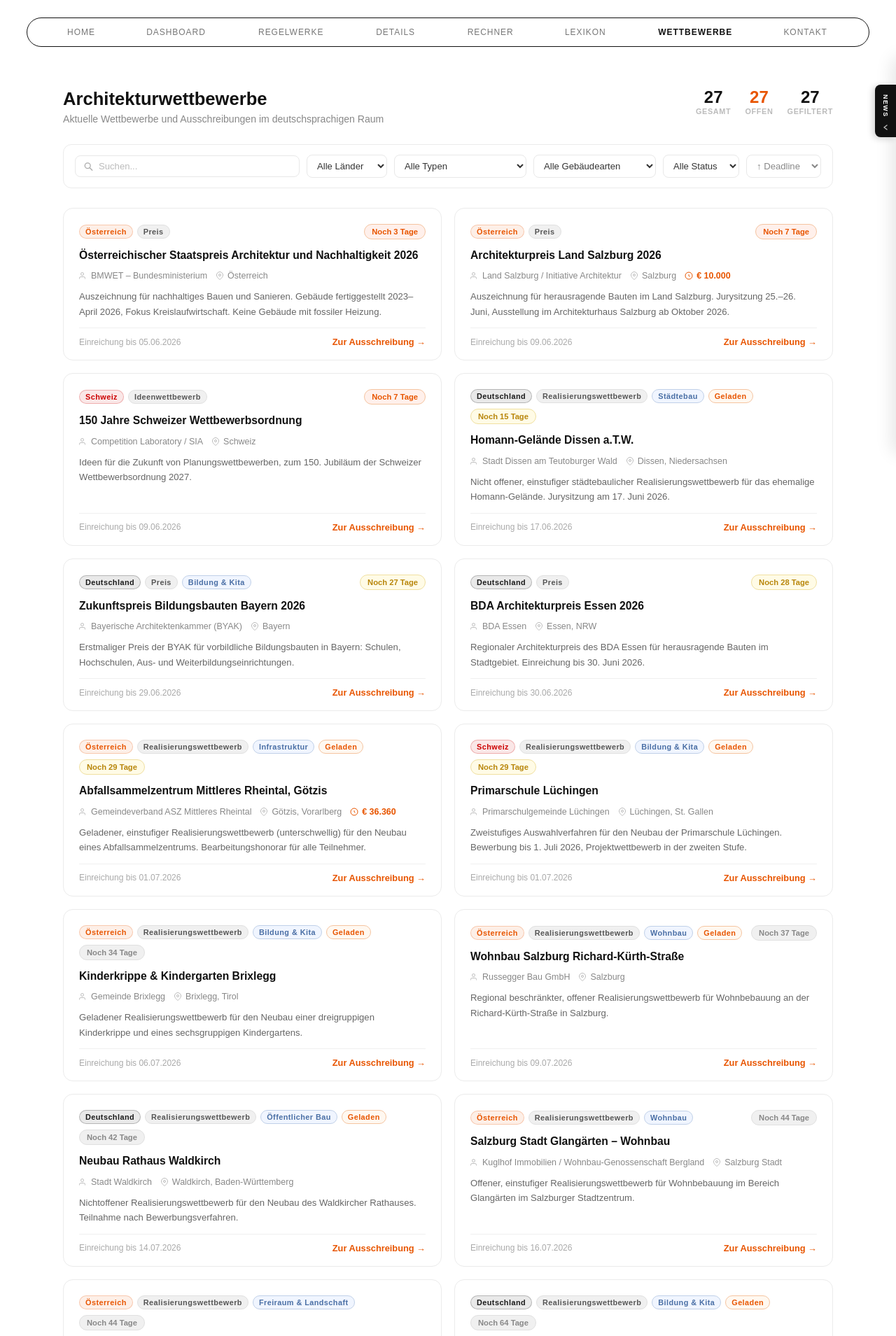
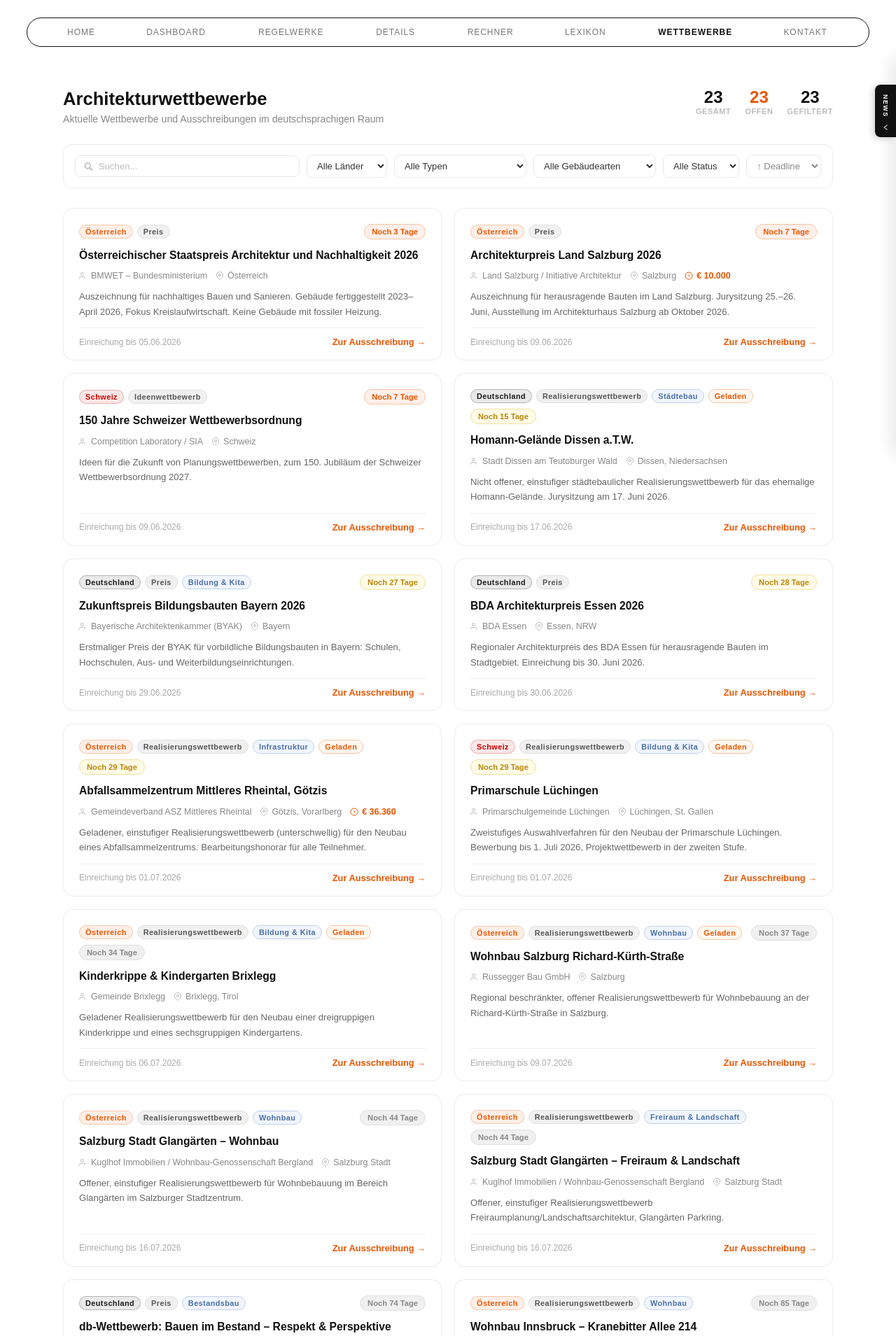
Before and after one commit to hauart91/derArchistent, a React (Create React App) app: page /wettbewerbe in a window 1280 px wide. Shown: the part 71-1980 px from the top of the page at 70% size. Built offline with nearby package versions, Linux system fonts and the light colour scheme.

Commit message:
Remove 4 unverified German competitions
Co-Authored-By: Claude Sonnet 4.6 <noreply@anthropic.com>

```diff
--- a/src/pages/Wettbewerbe.js
+++ b/src/pages/Wettbewerbe.js
@@ -187,34 +187,6 @@ const COMPETITIONS = [
   },
   // ── Deutschland – Realisierungswettbewerbe ───────────
   {
-    id: 22,
-    title: "Neubau Rathaus Waldkirch",
-    veranstalter: "Stadt Waldkirch",
-    deadline: "2026-07-14",
-    land: "DE",
-    typ: "Realisierungswettbewerb",
-    gebaeude: "Öffentlicher Bau",
-    ort: "Waldkirch, Baden-Württemberg",
-    preisgeld: "—",
-    offen: false,
-    beschreibung: "Nichtoffener Realisierungswettbewerb für den Neubau des Waldkircher Rathauses. Teilnahme nach Bewerbungsverfahren.",
-    url: "https://www.wettbewerbe-aktuell.de/ausschreibungen",
-  },
-  {
-    id: 23,
-    title: "Schulcampus Langen (Hessen)",
-    veranstalter: "Stadt Langen",
-    deadline: "2026-08-05",
-    land: "DE",
-    typ: "Realisierungswettbewerb",
-    gebaeude: "Bildung & Kita",
-    ort: "Langen, Hessen",
-    preisgeld: "—",
-    offen: false,
-    beschreibung: "Beschränkter Realisierungswettbewerb Neubau Schulcampus. Freie Grundschule, Ganztag, Sporthalle und Freianlagen.",
-    url: "https://www.baunetz.de/wettbewerbe/",
-  },
-  {
     id: 24,
     title: "db-Wettbewerb: Bauen im Bestand – Respekt & Perspektive",
     veranstalter: "db deutsche bauzeitung",
@@ -241,34 +213,6 @@ const COMPETITIONS = [
     offen: true,
     beschreibung: "Erstmaliger Preis der BYAK für vorbildliche Bildungsbauten in Bayern: Schulen, Hochschulen, Aus- und Weiterbildungseinrichtungen.",
     url: "https://www.byak.de/",
-  },
-  {
-    id: 26,
-    title: "Neubau Feuerwache Nürtingen",
-    veranstalter: "Stadt Nürtingen",
-    deadline: "2026-09-18",
-    land: "DE",
-    typ: "Realisierungswettbewerb",
-    gebaeude: "Infrastruktur",
-    ort: "Nürtingen, Baden-Württemberg",
-    preisgeld: "—",
-    offen: false,
-    beschreibung: "Nichtoffener Realisierungswettbewerb für den Neubau der Hauptfeuerwache Nürtingen. Teilnahme nach Bewerbungsverfahren.",
-    url: "https://www.wettbewerbe-aktuell.de/ausschreibungen",
-  },
-  {
-    id: 27,
-    title: "Wohnquartier Am Abelsberg, Mannheim",
-    veranstalter: "GBG – Mannheimer Wohnungsbaugesellschaft",
-    deadline: "2026-10-02",
-    land: "DE",
-    typ: "Realisierungswettbewerb",
-    gebaeude: "Wohnbau",
-    ort: "Mannheim, Baden-Württemberg",
-    preisgeld: "—",
-    offen: false,
-    beschreibung: "Beschränkter Realisierungswettbewerb für ein neues Wohnquartier. Schwerpunkt klimaresilienter und sozialer Wohnungsbau.",
-    url: "https://www.wettbewerbe-aktuell.de/ausschreibungen",
   },
   // ── Preise & Awards ──────────────────────────────────
   {
```
